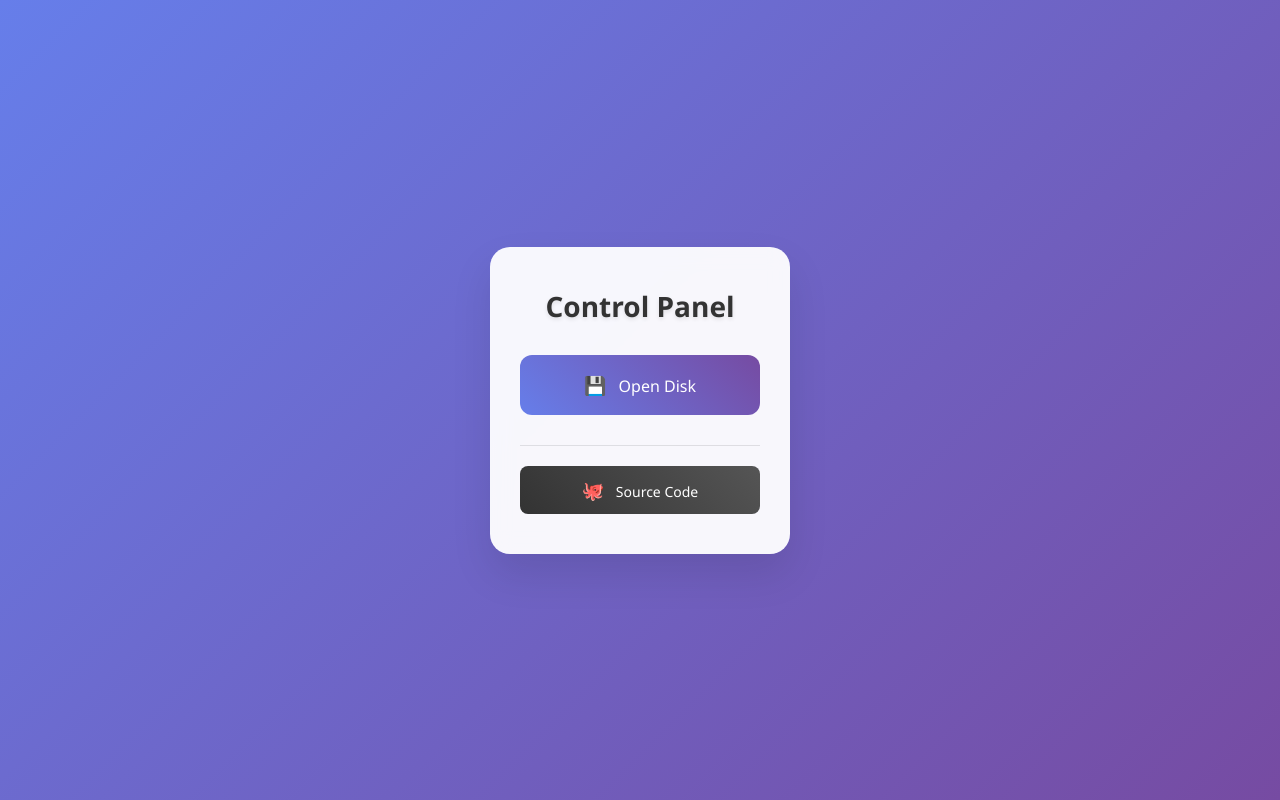
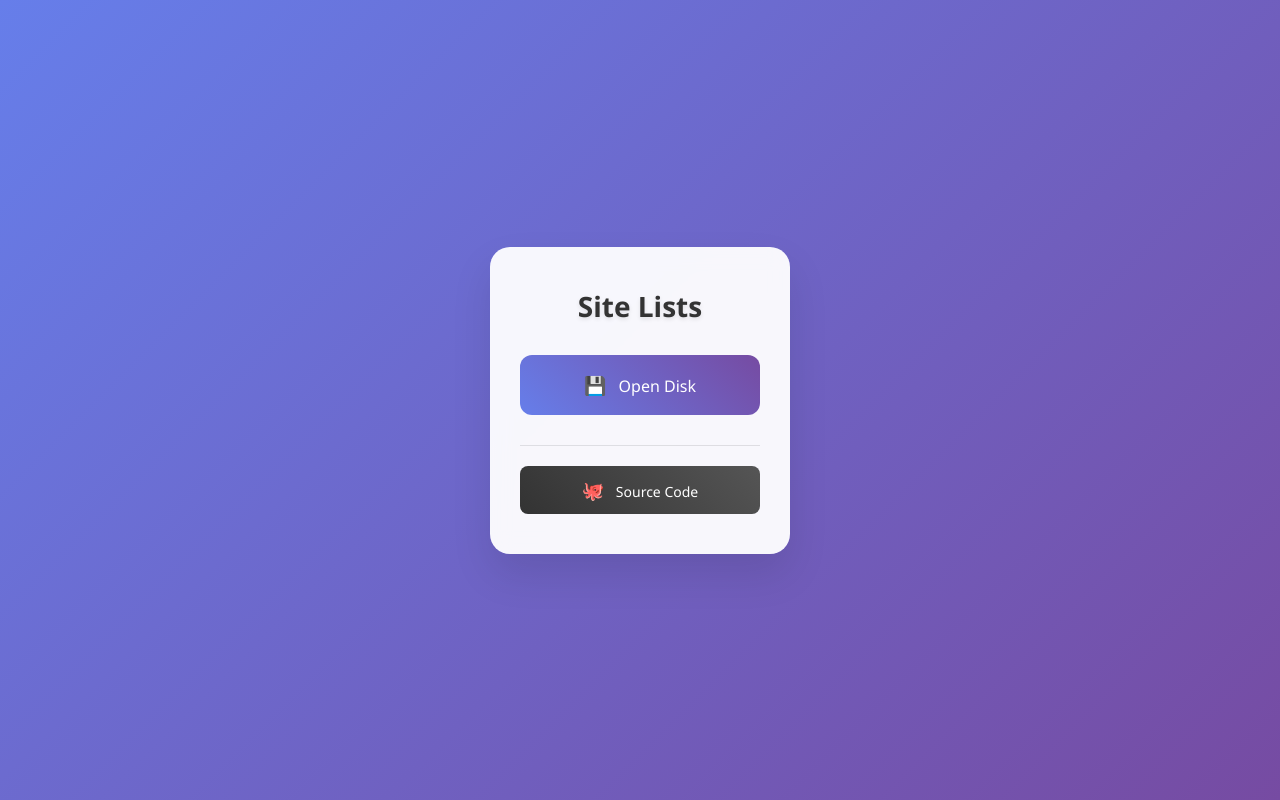
Before and after one commit to SamWang8891/web-math-sim, a plain HTML site: page index.html in a window 1280 px wide. Drawn offline with Linux system fonts and the light colour scheme.

Commit message:
feat: updated title

```diff
--- a/index.html
+++ b/index.html
@@ -3,7 +3,7 @@
 <head>
     <meta charset="UTF-8">
     <meta name="viewport" content="width=device-width, initial-scale=1.0">
-    <title>Control Panel</title>
+    <title>Site Lists</title>
     <style>
         * {
             margin: 0;
@@ -160,7 +160,7 @@
 </head>
 <body>
     <div class="container">
-        <h1 class="title">Control Panel</h1>
+        <h1 class="title">Site Lists</h1>
         <div class="button-container">
             <a href="#" class="action-button" onclick="openDisk()">
                 <span class="icon">💾</span>
```
